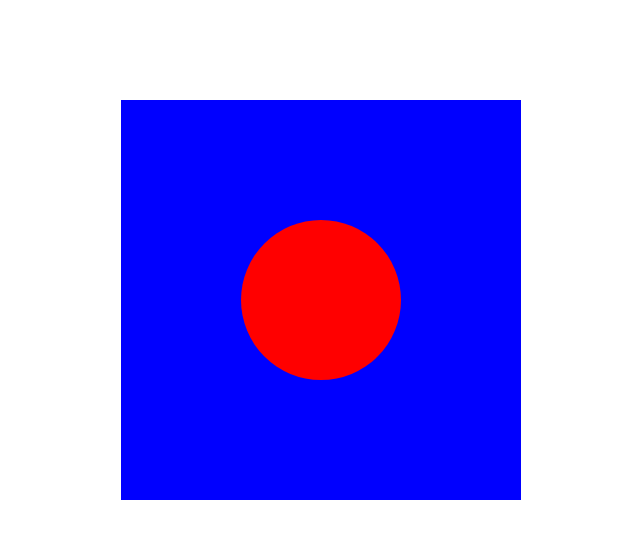
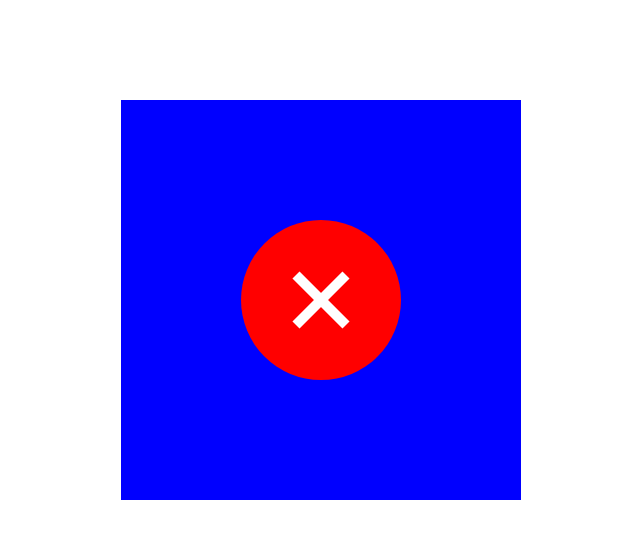
Before and after one commit to KIMIAMAZAHERI/easy-delete-svg, a plain HTML site: page index.html in a window 1280 px wide. Shown: the top 538 px of the page, without its empty margins (387-1027 px from the left). Drawn offline with Linux system fonts and the light colour scheme.

Commit message:
lines added

```diff
--- a/index.html
+++ b/index.html
@@ -11,6 +11,8 @@
     <main class="container">
     <svg width="400" heghit="400" viewbox="-100 -100  400 400" fill="none" xmln="http://w3.org/2000/svg">
         <circle cx="100" cy="100" r="80" fill="red"/>
+        <line x1="75" y1="75" x2="125" y2="125" stroke="white" stroke-width="10"/>
+        <line x1="125" y1="75" x2="75" y2="125" stroke="white" stroke-width="10" />
     </svg>
     </main>
 </body>
```
